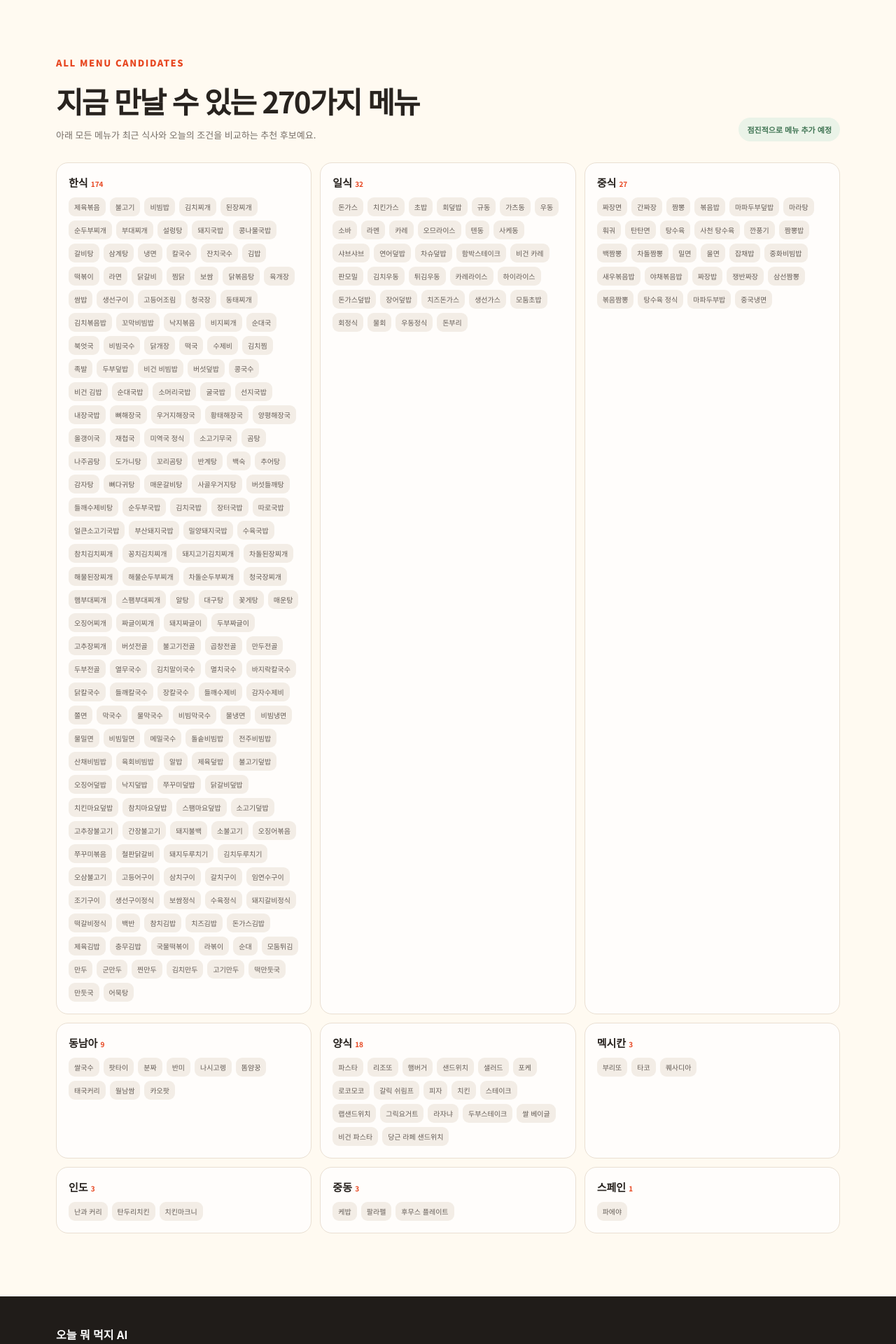
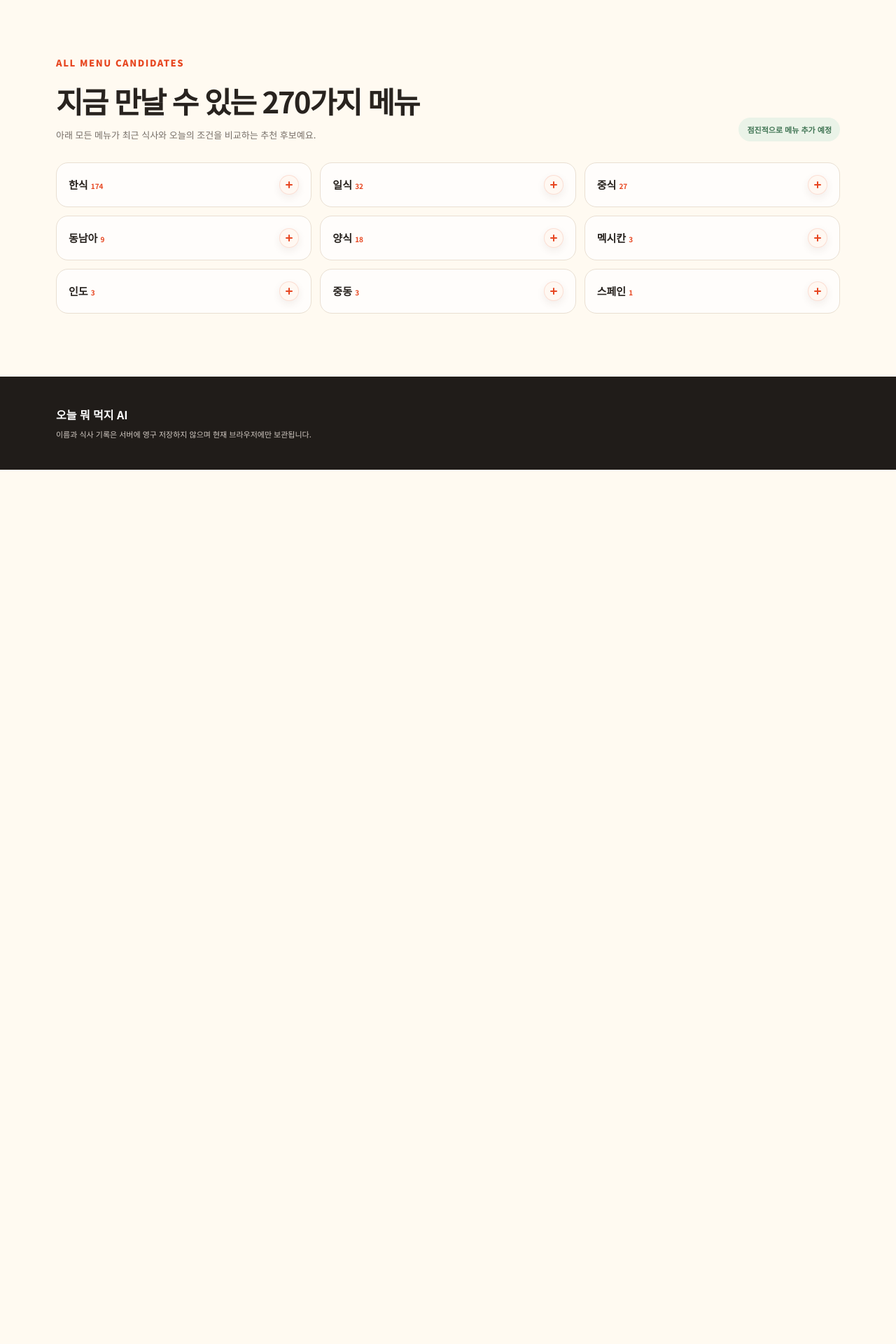
Before and after one commit to gyeongyee/whats-today-meal, a FastAPI app: page / in a window 1280 px wide. Shown: the part 2947-4867 px from the top of the page at 70% size. After the commit the page ends 3618 px from the top, so only its background shows below. Run offline with FastAPI, Linux system fonts and the light colour scheme.

Commit message:
Make menu catalog collapsible

```diff
--- a/static/style.css
+++ b/static/style.css
@@ -234,9 +234,40 @@ input:focus, select:focus { border-color: var(--orange); box-shadow: 0 0 0 4px r
 .catalog-heading > span { flex: 0 0 auto; padding: 9px 12px; border-radius: 99px; color: var(--green); background: #eaf3e8; font-size: 11px; font-weight: 900; }
 .catalog-groups { display: grid; grid-template-columns: repeat(3, 1fr); gap: 12px; }
 .catalog-group { padding: 17px; border: 1px solid var(--line); border-radius: 17px; background: rgba(255,255,255,.74); }
-.catalog-group h3 { margin: 0 0 11px; font-size: 15px; }
+.catalog-group-heading { display: flex; align-items: center; gap: 12px; list-style: none; cursor: pointer; }
+.catalog-group-heading::-webkit-details-marker { display: none; }
+.catalog-group h3 { margin: 0; font-size: 15px; }
 .catalog-group h3 small { color: var(--orange-dark); font-size: 10px; }
-.catalog-group p { display: flex; flex-wrap: wrap; gap: 6px; margin: 0; }
+.catalog-group p { display: flex; flex-wrap: wrap; gap: 6px; margin: 14px 0 0; padding-top: 13px; border-top: 1px solid var(--line); }
+.catalog-toggle {
+    position: relative;
+    display: block;
+    flex: 0 0 auto;
+    width: 28px;
+    height: 28px;
+    margin-left: auto;
+    border: 1px solid rgba(231,70,32,.14);
+    border-radius: 50%;
+    background: #fff8f2;
+    box-shadow: 0 4px 12px rgba(88,57,34,.08);
+    transition: background .18s ease, box-shadow .18s ease;
+}
+.catalog-toggle::before,
+.catalog-toggle::after {
+    content: "";
+    position: absolute;
+    top: 50%;
+    left: 50%;
+    width: 10px;
+    height: 2px;
+    border-radius: 99px;
+    background: var(--orange-dark);
+    transform: translate(-50%, -50%);
+    transition: opacity .18s ease, transform .18s ease;
+}
+.catalog-toggle::after { transform: translate(-50%, -50%) rotate(90deg); }
+.catalog-group[open] .catalog-toggle { background: #fff0e8; box-shadow: none; }
+.catalog-group[open] .catalog-toggle::after { opacity: 0; transform: translate(-50%, -50%) rotate(0); }
 .catalog-menu { padding: 6px 8px; border: 0; border-radius: 9px; color: #655d57; background: #f3ede6; font: inherit; font-size: 10px; cursor: pointer; transition: transform .16s ease, color .16s ease, background .16s ease; }
 .catalog-menu:hover, .catalog-menu:focus-visible { color: #fff; background: var(--orange-dark); transform: translateY(-1px); outline: none; }
 .menu-detail-dialog { width: min(440px, calc(100% - 28px)); max-height: calc(100dvh - 28px); padding: 0 0 24px; overflow-x: hidden; overflow-y: auto; border: 0; border-radius: 24px; color: var(--ink); background: #fffdf9; box-shadow: 0 28px 80px rgba(54,34,20,.28); }
@@ -350,6 +381,7 @@ footer p { margin: 8px 0 0; font-size: 11px; line-height: 1.6; }
     .catalog-heading { gap: 12px; margin-bottom: 22px; }
     .catalog-groups { grid-template-columns: 1fr; }
     .catalog-group { padding: 14px; }
+    .catalog-group p { margin-top: 11px; padding-top: 11px; }
     .timeline-row { grid-template-columns: 1fr auto auto; }
     .timeline-row time { grid-column: 1 / -1; }
     .section-title-row { flex-direction: column; }
--- a/templates/index.html
+++ b/templates/index.html
@@ -6,7 +6,7 @@
     <meta name="description" content="회사 동료들의 최근 3일 식사를 분석해 모두에게 새로운 점심 메뉴를 추천합니다.">
     <meta name="theme-color" content="#ff5c35">
     <title>오늘 뭐 먹지 AI — 점심 고민을 30초 만에</title>
-    <link rel="stylesheet" href="{{ url_for('static', path='/style.css') }}?v=15">
+    <link rel="stylesheet" href="{{ url_for('static', path='/style.css') }}?v=16">
 </head>
 <body>
 <header class="site-header">
@@ -200,10 +200,13 @@
             </div>
             <div class="catalog-groups">
                 {% for cuisine, menus in menu_groups.items() %}
-                <article class="catalog-group">
-                    <h3>{{ cuisine }} <small>{{ menus | length }}</small></h3>
+                <details class="catalog-group">
+                    <summary class="catalog-group-heading">
+                        <h3>{{ cuisine }} <small>{{ menus | length }}</small></h3>
+                        <span class="catalog-toggle" aria-hidden="true"></span>
+                    </summary>
                     <p>{% for menu in menus %}<button class="catalog-menu" type="button" data-menu="{{ menu }}" aria-label="{{ menu }} 상세 정보 보기">{{ menu }}</button>{% endfor %}</p>
-                </article>
+                </details>
                 {% endfor %}
             </div>
         </div>
```
Also changed, not shown: tests/test_api.py (+2 -1 lines).
